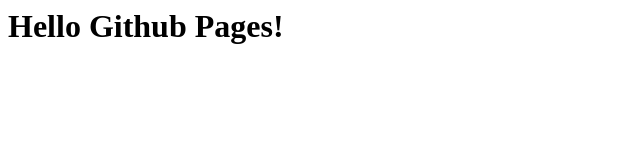
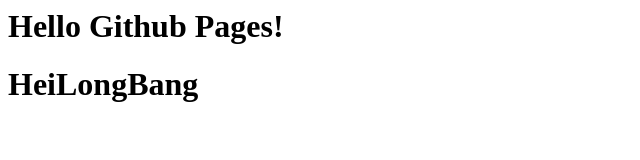
Before and after one commit to Xiaojs20/Xiaojs20.github.io, a plain HTML site: page index.html in a window 1280 px wide. Shown: the whole page, without its empty margins (0-640 px from the left). Drawn offline with Linux system fonts and the light colour scheme.

Commit message:
Update index.html

```diff
--- a/index.html
+++ b/index.html
@@ -1 +1,2 @@
 <h1>Hello Github Pages!</h1>
+<h1>HeiLongBang</h1>
```
